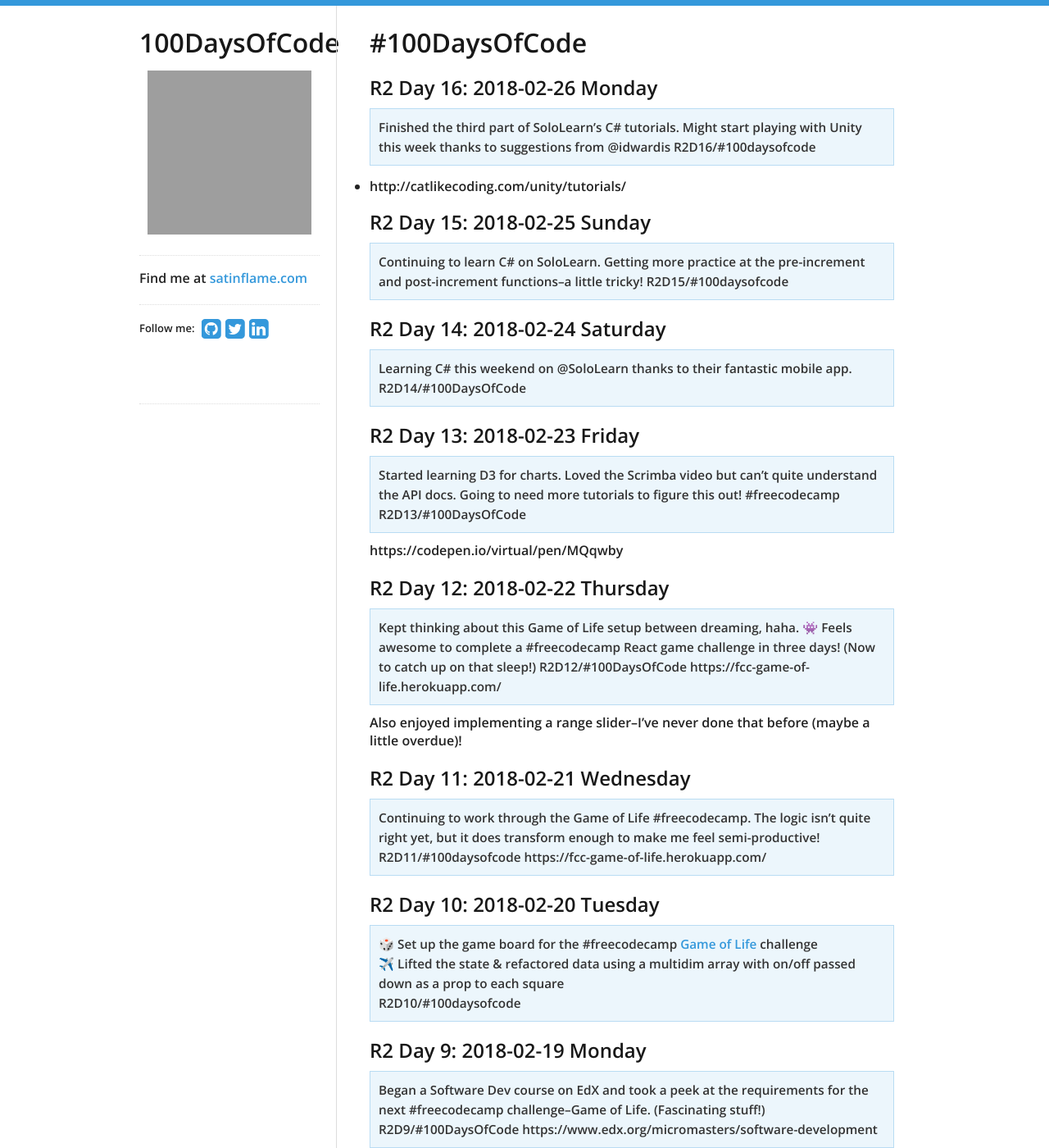
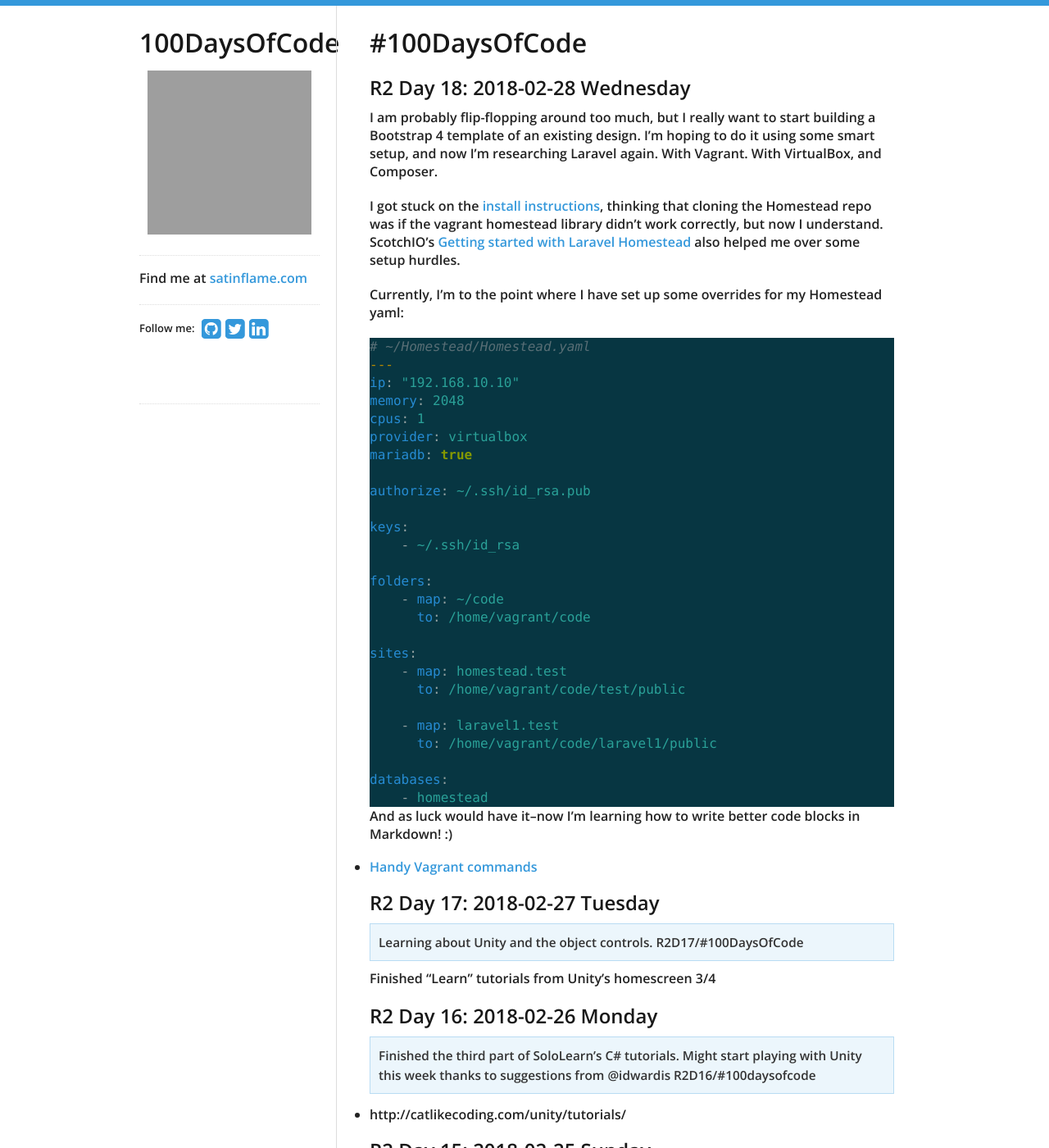
Before and after one commit to virtual/100daysofcode, a Jekyll site: the page built from index.md, in a window 1280 px wide and 1400 px high. Shown: the whole window at 82% size. Built offline with Jekyll 4.4.1, drawn with Linux system fonts in a browser that asks for light colours; nearby versions of some CDN libraries; our own code applies the rules of GitHub Pages for plain Markdown files; grey boxes are pictures that could not be loaded.

Commit message:
Update index.md

````diff
--- a/index.md
+++ b/index.md
@@ -1,4 +1,51 @@
 # #100DaysOfCode
+
+## R2 Day 18: 2018-02-28 Wednesday
+
+I am probably flip-flopping around too much, but I really want to start building a Bootstrap 4 template of an existing design. I'm hoping to do it using some smart setup, and now I'm researching Laravel again. With Vagrant. With VirtualBox, and Composer.
+
+I got stuck on the [install instructions](https://laravel.com/docs/5.6/homestead), thinking that cloning the Homestead repo was if the vagrant homestead library didn't work correctly, but now I understand. ScotchIO's [Getting started with Laravel Homestead](https://scotch.io/tutorials/getting-started-with-laravel-homestead) also helped me over some setup hurdles.
+
+Currently, I'm to the point where I have set up some overrides for my Homestead yaml:
+
+```yaml
+# ~/Homestead/Homestead.yaml
+---
+ip: "192.168.10.10"
+memory: 2048
+cpus: 1
+provider: virtualbox
+mariadb: true
+
+authorize: ~/.ssh/id_rsa.pub
+
+keys:
+    - ~/.ssh/id_rsa
+
+folders:
+    - map: ~/code
+      to: /home/vagrant/code
+
+sites:
+    - map: homestead.test
+      to: /home/vagrant/code/test/public
+
+    - map: laravel1.test
+      to: /home/vagrant/code/laravel1/public
+
+databases:
+    - homestead
+```
+
+And as luck would have it--now I'm learning how to write better code blocks in Markdown! :)
+
+- [Handy Vagrant commands](https://www.drupal.org/node/2008794)
+
+## R2 Day 17: 2018-02-27 Tuesday
+
+> Learning about Unity and the object controls. R2D17/#100DaysOfCode
+
+Finished "Learn" tutorials from Unity's homescreen 3/4
 
 ## R2 Day 16: 2018-02-26 Monday
 
````
